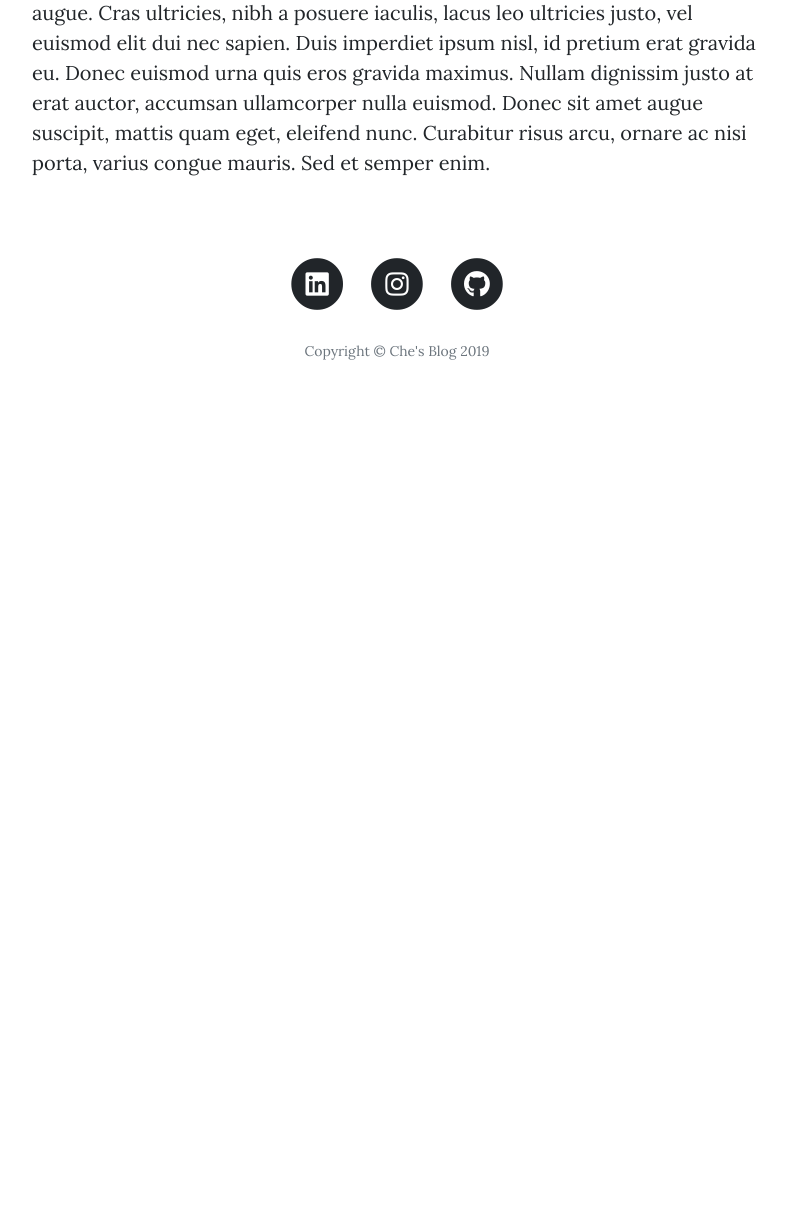
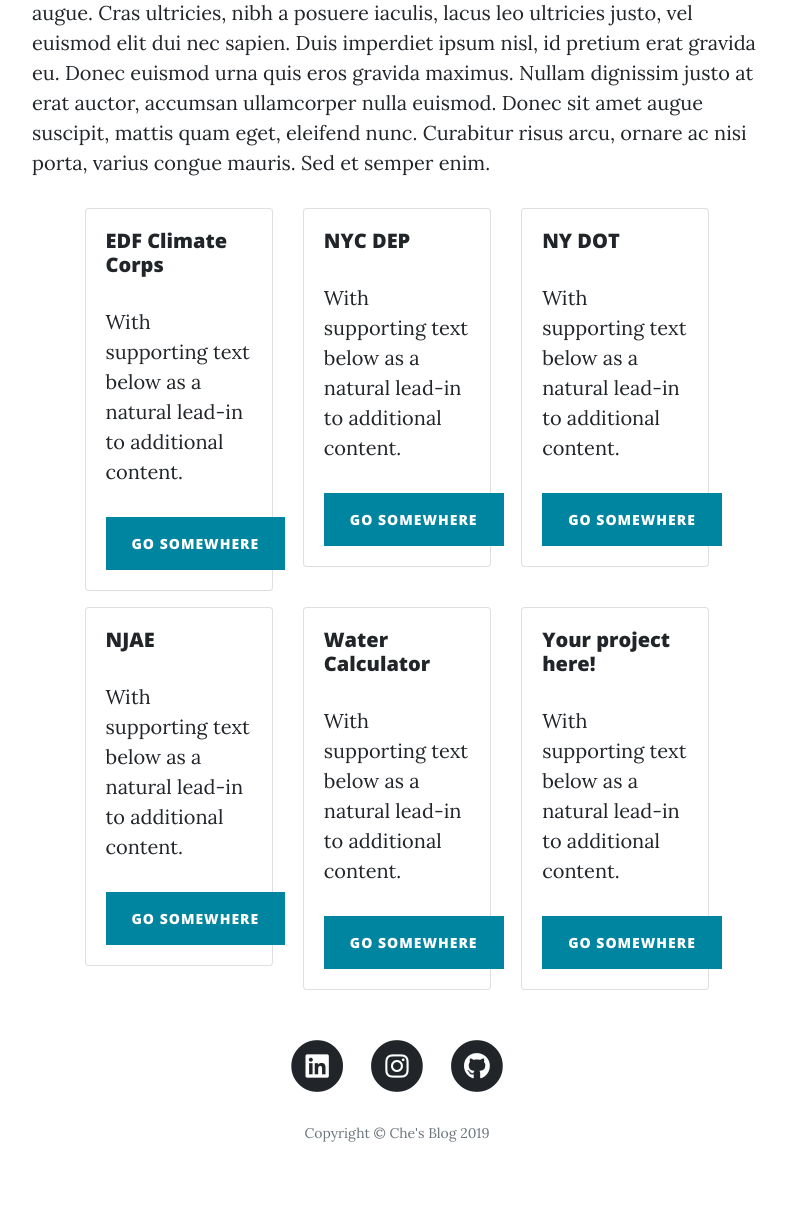
Before and after one commit to CRF2127/Saving_Flowers, a Flask app: page /about in a window 1280 px wide. Shown: the part 664-1873 px from the top of the page, without its empty margins (243-1028 px from the left). Before the commit the page ends 1024 px from the top, so only its background shows below. Run offline with Flask 2, Linux system fonts and the light colour scheme; some libraries are stand-ins or nearby versions.

Commit message:
added cards to windows section

```diff
--- a/templates/about.html
+++ b/templates/about.html
@@ -30,6 +30,66 @@
   </article>
 
 
+<div class="row justify-content-center mb-sm-3">
+  <div class="col-sm-2">
+    <div class="card">
+      <div class="card-body">
+        <h5 class="card-title">EDF Climate Corps</h5>
+        <p class="card-text">With supporting text below as a natural lead-in to additional content.</p>
+        <a href="#" class="btn btn-primary">Go somewhere</a>
+      </div>
+    </div>
+  </div>
+  <div class="col-sm-2">
+    <div class="card">
+      <div class="card-body">
+        <h5 class="card-title">NYC DEP</h5>
+        <p class="card-text">With supporting text below as a natural lead-in to additional content.</p>
+        <a href="#" class="btn btn-primary">Go somewhere</a>
+      </div>
+    </div>
+  </div>
+  <div class="col-sm-2">
+    <div class="card">
+      <div class="card-body">
+        <h5 class="card-title">NY DOT</h5>
+        <p class="card-text">With supporting text below as a natural lead-in to additional content.</p>
+        <a href="#" class="btn btn-primary">Go somewhere</a>
+      </div>
+    </div>
+  </div>
+</div>
+
+<div class="row justify-content-center mt-sm-3">
+  <div class="col-sm-2">
+    <div class="card">
+      <div class="card-body">
+        <h5 class="card-title">NJAE</h5>
+        <p class="card-text">With supporting text below as a natural lead-in to additional content.</p>
+        <a href="#" class="btn btn-primary">Go somewhere</a>
+      </div>
+    </div>
+  </div>
+  <div class="col-sm-2">
+    <div class="card">
+      <div class="card-body">
+        <h5 class="card-title">Water Calculator</h5>
+        <p class="card-text">With supporting text below as a natural lead-in to additional content.</p>
+        <a href="#" class="btn btn-primary">Go somewhere</a>
+      </div>
+    </div>
+  </div>
+  <div class="col-sm-2">
+    <div class="card">
+      <div class="card-body">
+        <h5 class="card-title">Your project here!</h5>
+        <p class="card-text">With supporting text below as a natural lead-in to additional content.</p>
+        <a href="#" class="btn btn-primary">Go somewhere</a>
+      </div>
+    </div>
+  </div>
+</div>
+
 </main>
 
 {% endblock %}
```
